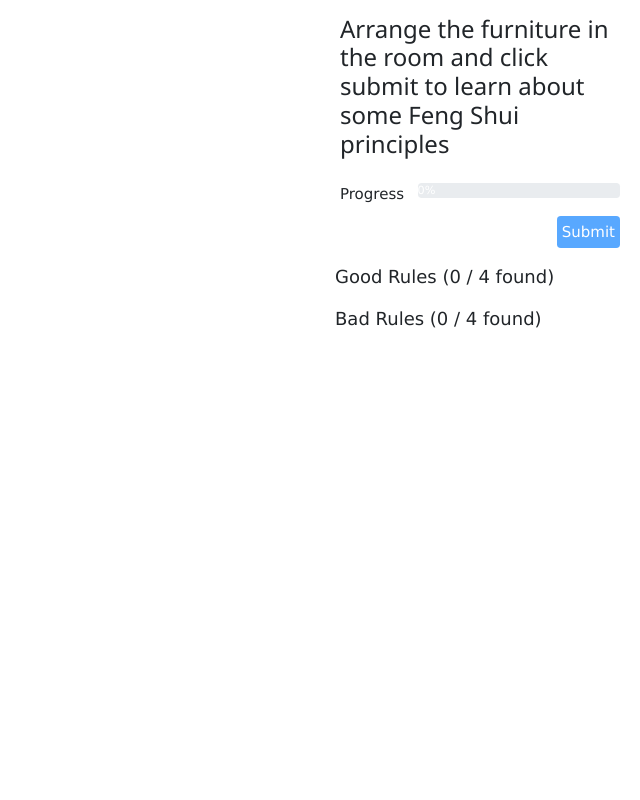
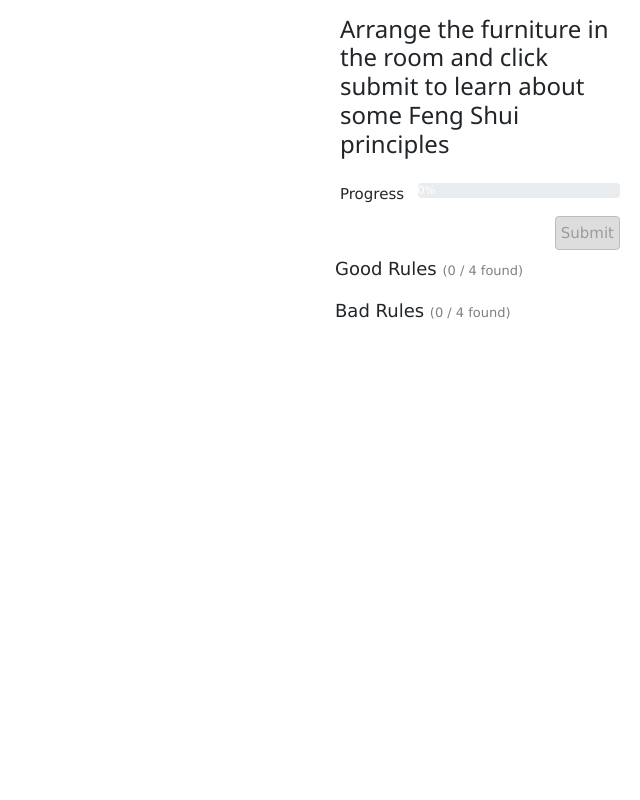
Before and after one commit to AndreaBus99/FengShui-Tutorial, a Flask app: page /learn in a window 1280 px wide. Shown: the part 53-853 px from the top of the page, without its empty margins (640-1280 px from the left). Run offline with Flask 2, Linux system fonts and the light colour scheme; some libraries are stand-ins or nearby versions.

Commit message:
CSS changes for learn page

```diff
--- a/project/static/edit.js
+++ b/project/static/edit.js
@@ -74,6 +74,7 @@
     left: 32 * grid,
     top: 2.8*grid,
     fontSize: 18,
+    fill: 'grey',
     fontFamily: 'system-ui',
     originX: 'center',
     originY: 'center',
@@ -95,6 +96,7 @@
     left: 36 * grid,
     top: grid*Math.round(16*1.6)+(1.95*grid),
     fontSize: 18,
+    fill: 'grey',
     fontFamily: 'system-ui',
     originX: 'center',
     originY: 'center',
--- a/project/templates/edit.html
+++ b/project/templates/edit.html
@@ -28,8 +28,10 @@
     }
 
     .rowCanvas{
-        padding-top: 0px !important;
+        /* padding-top: 0px !important;
         padding-bottom: 0px !important;
+        padding-left: 0px !important; */
+        padding: 0px !important;
         width: 100vw;
         height: 100vh;
     }
@@ -64,15 +66,28 @@
     }
 
     .rulesHeader{
-        font-size: 18px;
+        font-size: large;
     }
 
     .rulesList{
-        font-size: 14px;
+        font-size: small;
     }
 
     .rules{
-        padding-top: 10px;
+        padding-top: medium;
+    }
+
+    .textProgress{
+        display: inline-block;
+        color: grey;
+        font-size: small;
+    }
+
+    button:disabled,
+    button[disabled]{
+        border: 1px solid #999999;
+        background-color: #cccccc;
+        color: #666666;
     }
 </style>
 
@@ -85,7 +100,7 @@
             <canvas id="c"></canvas>
        </div>
        <!-- sidebar -->
-       <div class="col-md-3 rowCanvas">
+       <div class="col-md-3">
            <!-- feedback message -->
            <div class="row">
                 <div class="col-md-12">
@@ -99,14 +114,14 @@
                 </div>
                 <div class="col-md-9">
                     <div class="progress">
-                        <div id = 'progress-bar'class="progress-bar" role="progressbar" style="width: 0;" aria-valuenow="25" aria-valuemin="0" aria-valuemax="100">0%</div>
-                      </div>
+                        <div id ='progress-bar' class="progress-bar" role="progressbar" style="width: 0;" aria-valuenow="25" aria-valuemin="0" aria-valuemax="100">0%</div>
+                    </div>
                 </div>
             </div>
             <!-- submit button -->
             <div class="row">
                 <div class="col-md-12">
-                    <button type="button" class="btn btn-primary text-right" id="learn-test-submit-btn" style="float: right;">Submit</button>
+                    <button type="button" class="btn text-right" id="learn-test-submit-btn" style="float: right;">Submit</button>
                 </div>
             </div>
             <div class="row">
@@ -117,11 +132,17 @@
             <div class="row rules">
                 <div class="col-md-12">
                     <div class="rulesHeader">
-                        Good Rules (<span id="good_rules_count">0</span> / 4 found)
+                        Good Rules
+                        <div class="textProgress">
+                            (<span id="good_rules_count">0</span> / 4 found)
+                        </div>
                     </div>
                     <ul id="good-lesson-list" class="rulesList"></ul>
                     <div class="rulesHeader">
-                        Bad Rules (<span id="bad_rules_count">0</span> / 4 found)
+                        Bad Rules
+                        <div class="textProgress">
+                            (<span id="bad_rules_count">0</span> / 4 found)
+                        </div>
                     </div>
                     <ul id="bad-lesson-list" class="rulesList"></ul>
                 </div>
```
